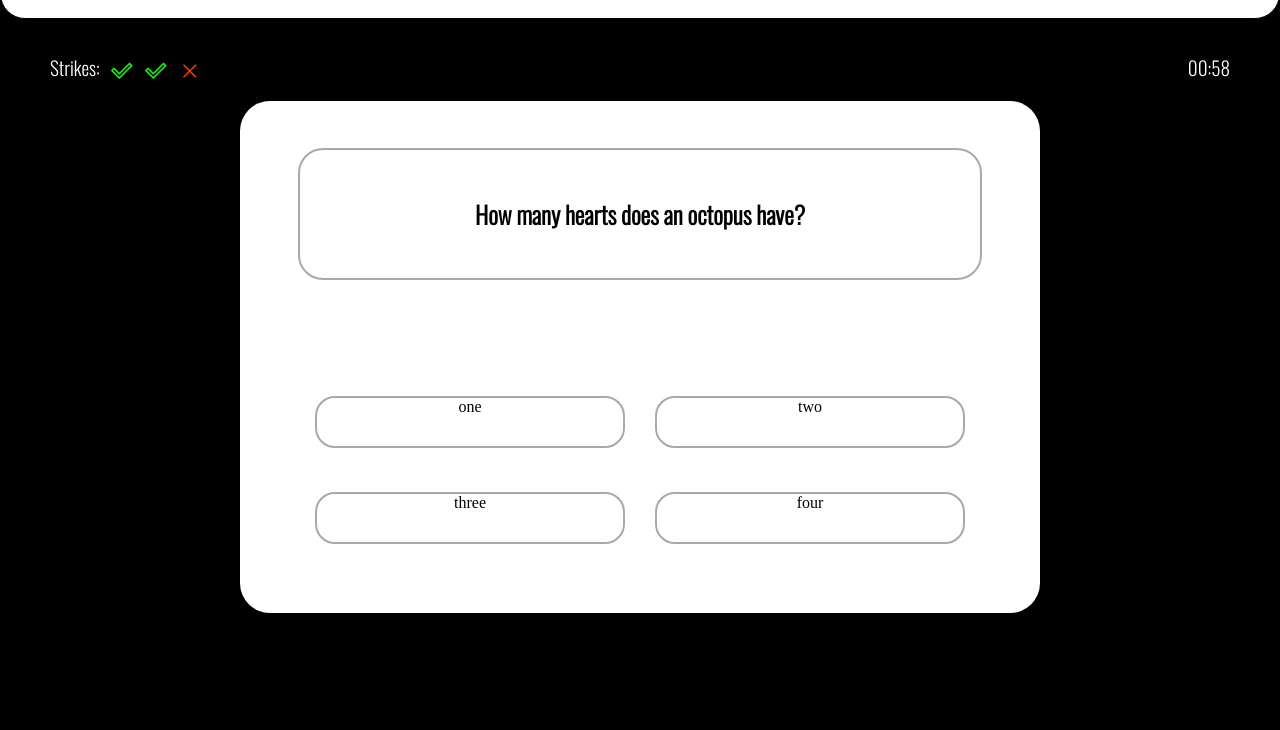
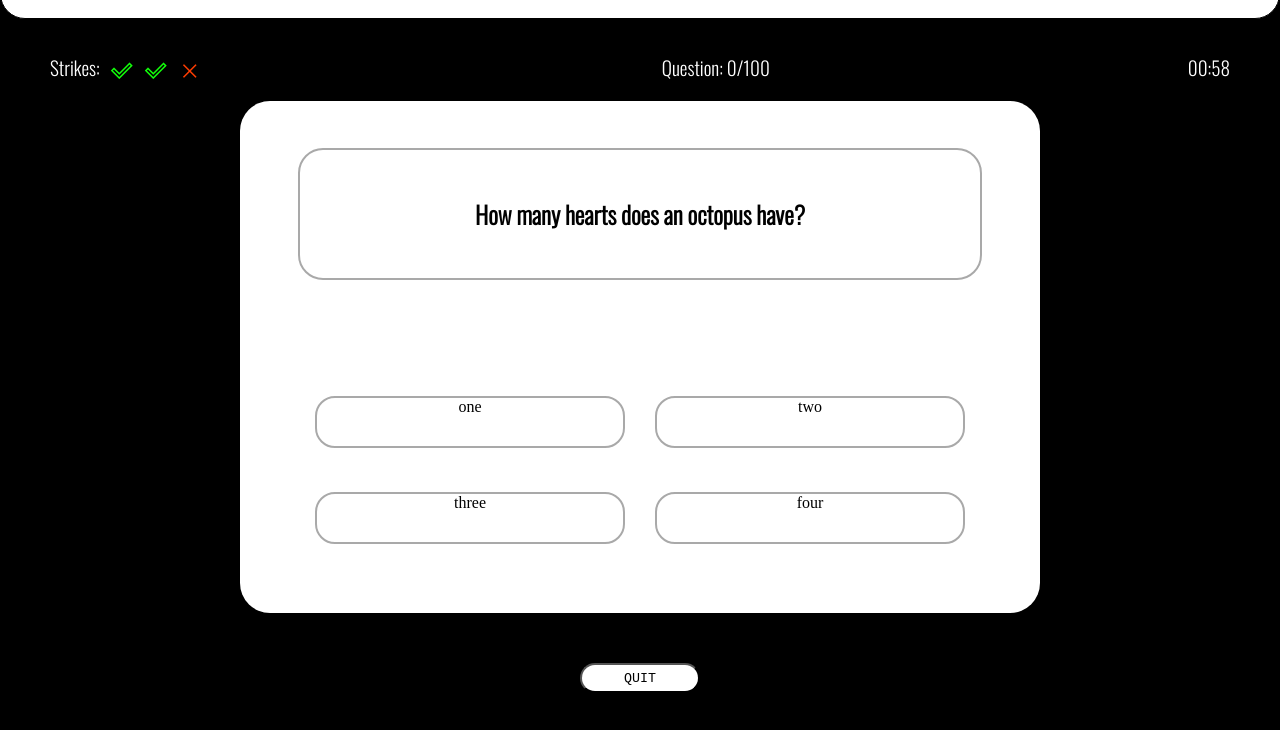
Before and after one commit to JaredHGray/startup, a plain HTML site: page game.html in a window 1280 px wide. Shown: the part 66-796 px from the top of the page. Drawn offline with nearby package versions, Linux system fonts and the light colour scheme.

Commit message:
added in question count and quit button in game

```diff
--- a/game.html
+++ b/game.html
@@ -16,6 +16,7 @@
             <span class="material-symbols-outlined strike" style="color: #12ff0a;">done_outline</span>
             <span class="material-symbols-outlined strike" style="color: #12ff0a;">done_outline</span>
             <span class="material-symbols-outlined strike" style="color:#fe3d02">close</span>
+            <p class="wording userInfoCenter" style="font-size: larger;">Question: 0/100</p>
         </div>
         <div style="clear: both;" class="quiz-container">
             <div class="question-container">
@@ -40,5 +41,8 @@
             </span>
         </div>
         </div>
+        <div style="padding-top: 50px;">
+            <button onclick="window.location.href = 'home.html'">QUIT</button>
+        </div>
     </body>
 </html>
--- a/style.css
+++ b/style.css
@@ -47,6 +47,14 @@ h1{
     padding-top: 100px;
     padding-right: 50px;
     float: right;
+}
+
+.userInfoCenter {
+    padding-top: 100px;
+    padding-left: 460px;
+    float: left;
+    display: flex;
+    align-items: center;
 }
 
 .strike{
@@ -187,6 +195,7 @@ button:hover {
     outline-color: transparent;
     outline-style:solid;
     box-shadow: 0 0 0 4px #0afbff;
+    cursor: pointer;
 }
 
 table{
```
